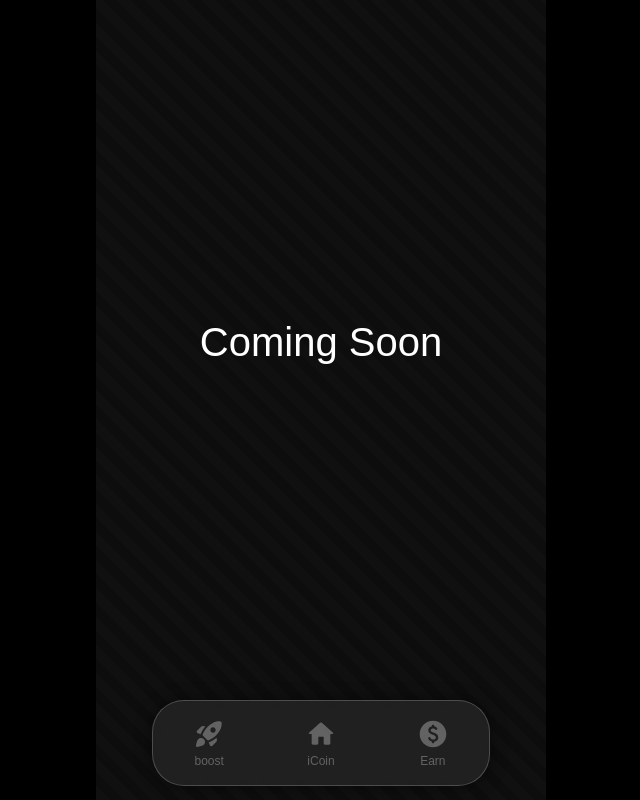
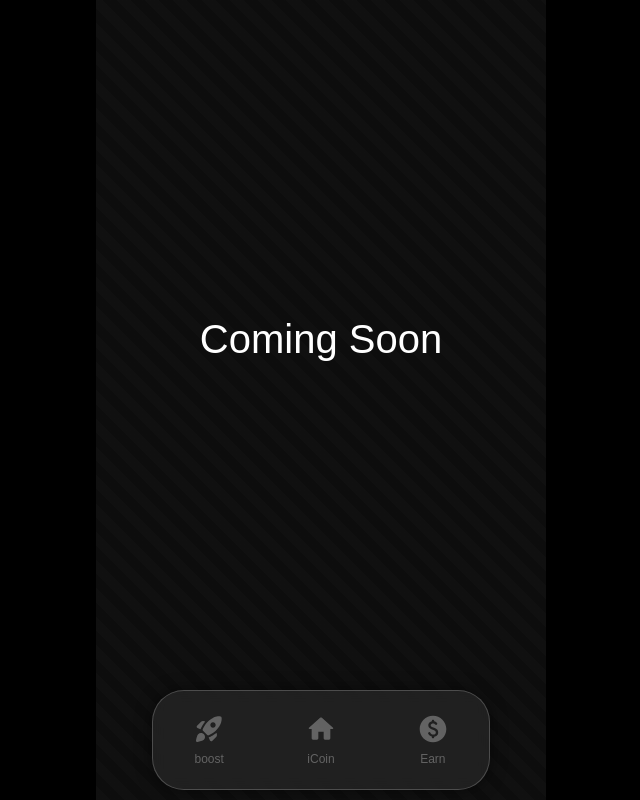
Before and after one commit to mojancloud/iCoin, a React (Create React App) app: page /iCoin/earn in a window 1280 px wide. Shown: the whole page, without its empty margins (319-959 px from the left). Built offline with nearby package versions, Linux system fonts and the light colour scheme.

Commit message:
“test”

```diff
--- a/src/components/Navbar.jsx
+++ b/src/components/Navbar.jsx
@@ -8,7 +8,7 @@ const Navbar = () => {
         // Check if the device supports vibration
         if ("vibrate" in navigator) {
             // Vibrate for 50ms
-            navigator.vibrate(50);
+            navigator.vibrate(5);
         }
     };
 
--- a/src/css/index.css
+++ b/src/css/index.css
@@ -245,7 +245,7 @@ img {
 /* NAVBAR */
 .navbar-container {
     width: 100%;
-    height: 15%;
+    height: 128px;
     display: flex;
     align-items: center;
     justify-content: center;
@@ -254,7 +254,7 @@ img {
 
 .navbar {
     width: 75%;
-    height: 75%;
+    height: 100px;
     display: flex;
     justify-content: space-around;
     align-items: center;
@@ -277,7 +277,7 @@ img {
     color: rgba(255, 255, 255, 0.3);
     transform: scale(1);
     transition: background-color 0.3s ease, transform 0.2s ease, color 0.3s ease;
-    border-radius: 24px;
+    border-radius: 20px;
 }
 
 .material-icons {
```
